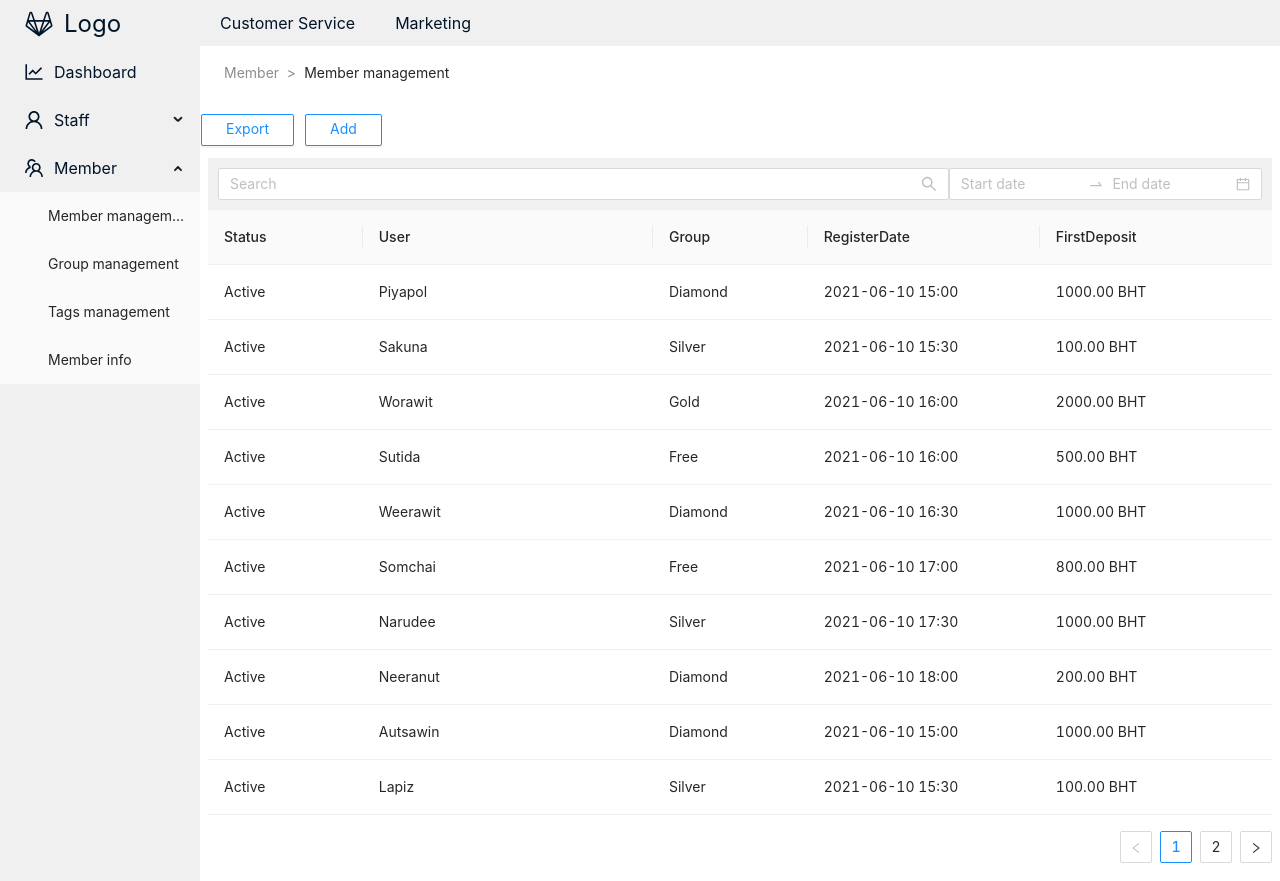
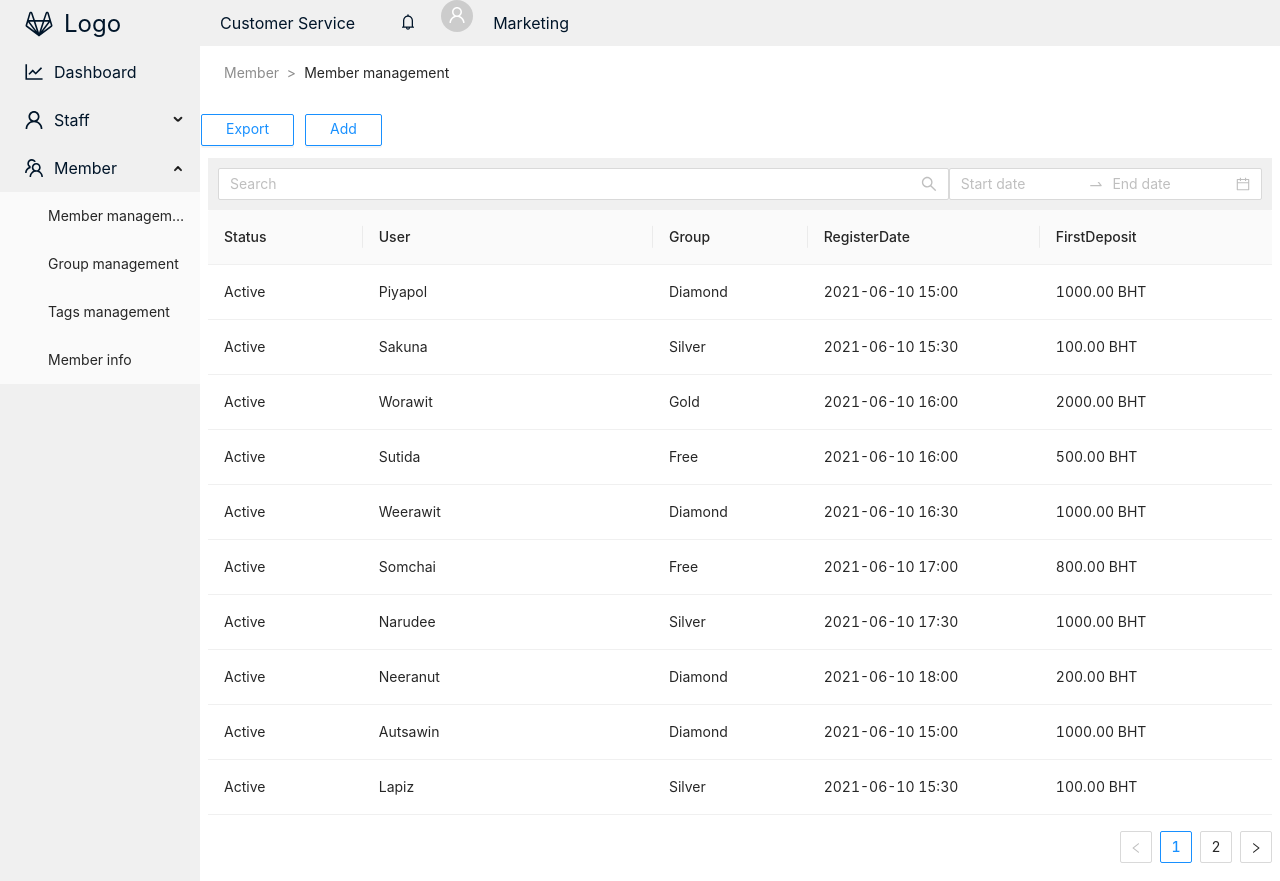
Before and after one commit to piamboat/fe-daytechstagram, a Next.js app: page /memberList in a window 1280 px wide. Built offline with nearby package versions, Linux system fonts and the light colour scheme.

Commit message:
bell and avatar btn

```diff
--- a/src/pages/memberList.tsx
+++ b/src/pages/memberList.tsx
@@ -7,6 +7,7 @@ import {
   Table,
   Tooltip,
   Button,
+  Avatar,
 } from "antd";
 import {
   GitlabOutlined,
@@ -14,6 +15,7 @@ import {
   LineChartOutlined,
   TeamOutlined,
   SearchOutlined,
+  BellOutlined,
 } from "@ant-design/icons";
 
 const { SubMenu } = Menu;
@@ -292,6 +294,8 @@ const memberList: React.FC = () => {
         >
           <Menu.Item key="1">Customer Service</Menu.Item>
           <Menu.Item key="2">Marketing</Menu.Item>
+          <BellOutlined style={{ margin: "12px 1px", padding: "0 24px 2px" }} />
+          <Avatar icon={<UserOutlined />} />
         </Menu>
         <div className="md:flex justify-between">
           <Breadcrumb
```
